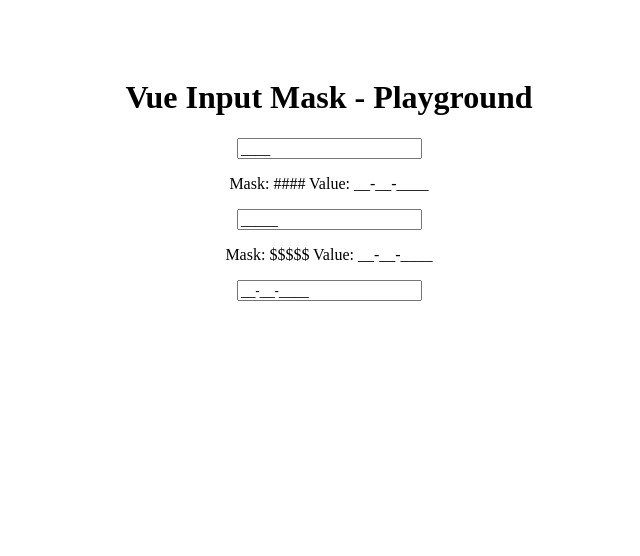
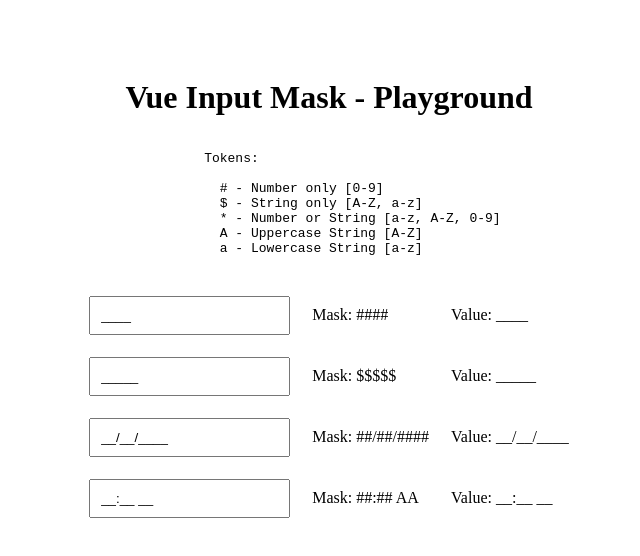
Before and after one commit to Open-Tech-Foundation/vue-input-mask, a Vue app in the folder apps/playground/: page / in a window 1280 px wide. Shown: the top 556 px of the page, without its empty margins (311-951 px from the left). Built offline with nearby package versions, Linux system fonts and the light colour scheme.

Commit message:
Add mask  fn to handle insert & del text

```diff
--- a/apps/playground/src/App.vue
+++ b/apps/playground/src/App.vue
@@ -1,18 +1,58 @@
 <script setup>
-import { ref } from 'vue'
-import { InputMask } from '../../../packages/vue-input-mask/src';
+import { reactive } from "vue";
+import { InputMask } from "../../../packages/vue-input-mask/src";
 
-const maskedValue = ref()
-
+const state = reactive({
+  numberOnly: "",
+  stringOnly: "",
+  date: "",
+  time: "",
+});
 </script>
 
 <template>
   <div class="App">
     <h1>Vue Input Mask - Playground</h1>
-    <input-mask mask="####" v-model="maskedValue"></input-mask>
-    <p>Mask: #### Value: {{ maskedValue }}</p>
-    <input-mask mask="$$$$$" v-model="maskedValue"></input-mask>
-    <p>Mask: $$$$$ Value: {{ maskedValue }}</p>
-    <input-mask mask="##-##-####" v-model="maskedValue"></input-mask>
+    <pre>
+      Tokens:
+
+        # - Number only [0-9]
+        $ - String only [A-Z, a-z]
+        * - Number or String [a-z, A-Z, 0-9]
+        A - Uppercase String [A-Z]
+        a - Lowercase String [a-z]
+    </pre>
+    <table>
+      <tbody>
+        <tr>
+          <td>
+            <input-mask mask="####" v-model="state.numberOnly"></input-mask>
+          </td>
+          <td>Mask: ####</td>
+          <td>Value: {{ state.numberOnly }}</td>
+        </tr>
+        <tr>
+          <td>
+            <input-mask mask="$$$$$" v-model="state.stringOnly"></input-mask>
+          </td>
+          <td>Mask: $$$$$</td>
+          <td>Value: {{ state.stringOnly }}</td>
+        </tr>
+        <tr>
+          <td>
+            <input-mask mask="##/##/####" v-model="state.date"></input-mask>
+          </td>
+          <td>Mask: ##/##/####</td>
+          <td>Value: {{ state.date }}</td>
+        </tr>
+        <tr>
+          <td>
+            <input-mask mask="##:## AA" v-model="state.time"></input-mask>
+          </td>
+          <td>Mask: ##:## AA</td>
+          <td>Value: {{ state.time }}</td>
+        </tr>
+      </tbody>
+    </table>
   </div>
 </template>
--- a/apps/playground/src/style.css
+++ b/apps/playground/src/style.css
@@ -9,3 +9,11 @@
 h1 {
   text-align: center;
 }
+
+td {
+  padding: 10px;
+}
+
+input {
+  padding: 10px;
+}
--- a/packages/vue-input-mask/src/InputMask.vue
+++ b/packages/vue-input-mask/src/InputMask.vue
@@ -19,12 +19,13 @@
 const input = ref(null);
 const inputValRef = ref();
 const tokens = {
-  "#": "[0-9]",
-  $: "[A-Za-z]",
-  "*": "[A-Za-z0-9]",
-  A: "[A-Z]",
-  a: "[a-z]",
+  "#": { pattern: "[0-9]" },
+  $: { pattern: "[A-Za-z]" },
+  "*": { pattern: "[A-Za-z0-9]" },
+  A: { pattern: "[A-Z]", tranform: (c) => c.toLocaleUpperCase() },
+  a: { pattern: "[a-z]", transform: (c) => c.toLocaleLowerCase() },
 };
+const maskChar = "_";
 
 let curInputVal = "";
 
@@ -34,12 +35,9 @@
 });
 
 function init() {
-  const str = [];
-  for (let c of props.mask) {
-    Object.keys(tokens).includes(c) ? str.push("_") : str.push(c);
-  }
-  inputValRef.value = str.join("");
-  curInputVal = str.join("");
+  const str = mask("");
+  inputValRef.value = str;
+  curInputVal = str;
 }
 
 function setInputVal(newVal) {
@@ -49,22 +47,49 @@
 }
 
 function handleChange(e) {
-  const { selectionStart, selectionEnd } = e.target;
-  console.log(selectionStart, selectionEnd);
-  const cursorPos = e.target.selectionStart - 1;
-  if (!props.mask[cursorPos]) {
-    setInputVal(replaceAt(curInputVal, cursorPos));
-    return;
+  const tmpInputVal = curInputVal;
+  const { selectionStart } = e.target;
+  const cursorPos = selectionStart - 1;
+
+  switch (e.inputType) {
+    case "insertText":
+      setInputVal(mask(replaceAt(inputValRef.value, selectionStart)));
+      const nextCursorPos =
+        tmpInputVal !== curInputVal ? selectionStart : cursorPos;
+      nextTick(() => {
+        input.value.setSelectionRange(nextCursorPos, nextCursorPos);
+      });
+      break;
+    case "deleteContentBackward":
+      setInputVal(replaceAt(curInputVal, selectionStart, maskChar));
+      nextTick(() => {
+        input.value.setSelectionRange(selectionStart, selectionStart);
+      });
+      break;
+    case "deleteContentForward":
+      break;
+    default:
+      break;
   }
-  const tokenPattern = tokens[props.mask[cursorPos]];
-  console.log(inputValRef.value, e.data, cursorPos, props.mask[cursorPos]);
-  const regExp = new RegExp(tokenPattern);
-  const newVal = regExp.test(e.data)
-    ? replaceAt(curInputVal, cursorPos, e.data)
-    : replaceAt(curInputVal, cursorPos, curInputVal[cursorPos]);
-  setInputVal(newVal);
-  nextTick(() => {
-    input.value.setSelectionRange(selectionStart, selectionEnd);
-  });
+}
+
+function mask(newVal) {
+  let str = "";
+  for (let i = 0; i < props.mask.length; i++) {
+    const token = props.mask[i];
+    const tokenObj = tokens[token];
+    if (!tokenObj) {
+      str += token;
+      continue;
+    }
+    const regExp = new RegExp(tokenObj.pattern);
+    if (!newVal[i] || newVal[i] === maskChar) {
+      str += maskChar;
+      continue;
+    }
+    str += regExp.test(newVal[i]) ? newVal[i] : maskChar;
+  }
+
+  return str;
 }
 </script>
```
Also changed, not shown: 1 other file (tests, documents, lock files or other folders).
